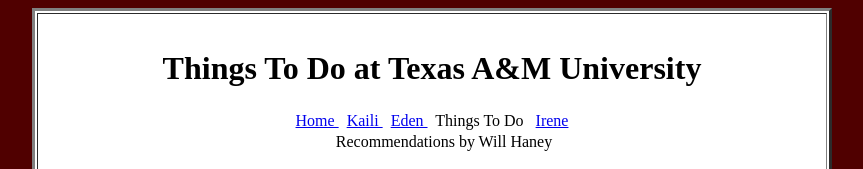
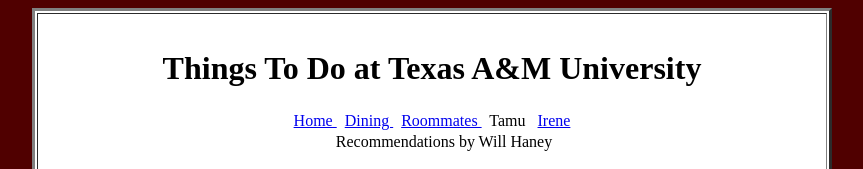
Before and after one commit to nyanford/TheSeniorExperience.github.io, a plain HTML site: page tamu.html in a window 1280 px wide. Shown: the top 169 px of the page, without its empty margins (208-1071 px from the left). Drawn offline with Linux system fonts and the light colour scheme.

Commit message:
Update tamu.html
fixed hyperelinks

```diff
--- a/tamu.html
+++ b/tamu.html
@@ -17,13 +17,15 @@
         <tbody>
           <tr>
             <td>
-              <a href=" home.html">  Home </a>
-		    	&nbsp
-              <a href=" dining.html"> Kaili </a>
+
+
+	       <a href=" home.html">  Home </a>
 			&nbsp
-		<a href=" roommates.html"> Eden </a>
+              <a href=" dining.html"> Dining </a>
 			&nbsp
-		Things To Do
+		<a href=" roommates.html"> Roommates </a>
+			&nbsp
+		    	 Tamu
 			&nbsp
 	       <a href=" irene.html"> Irene </a>
 
```
